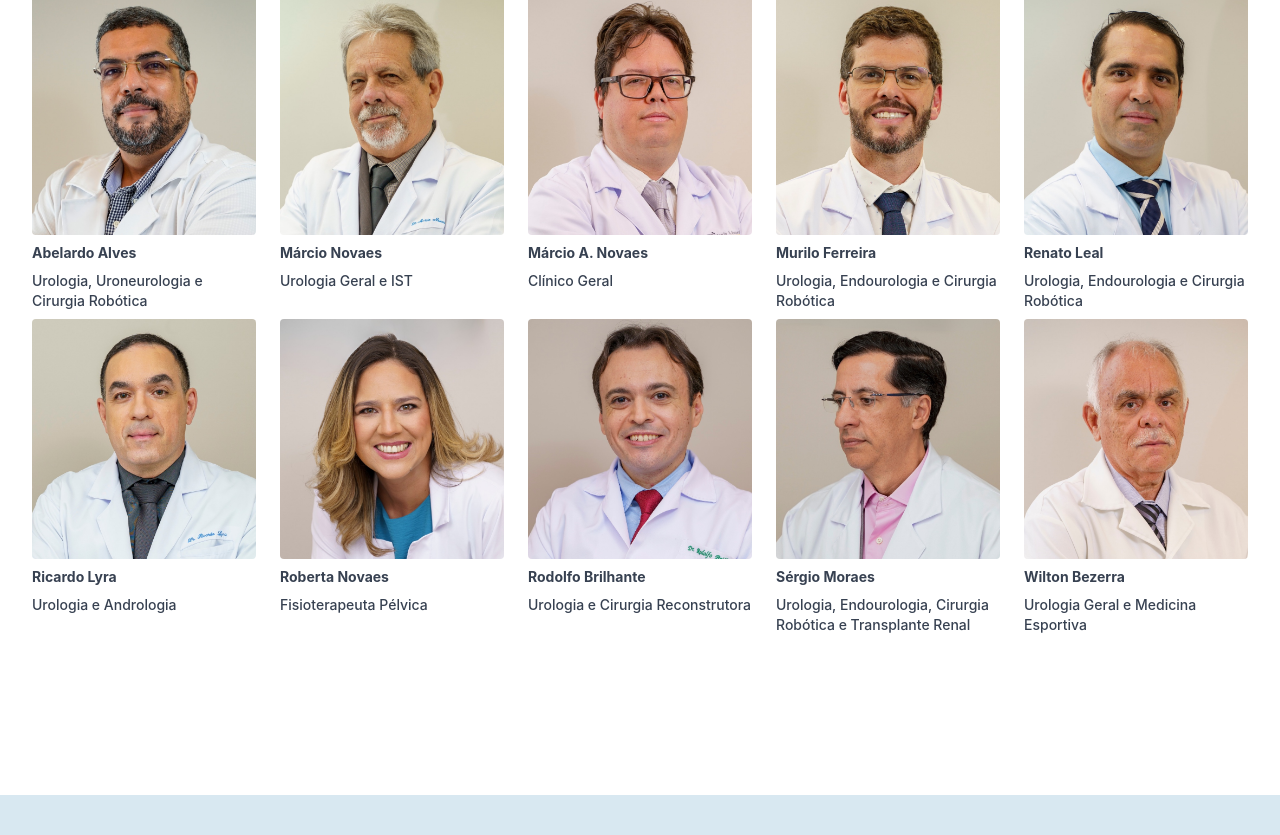
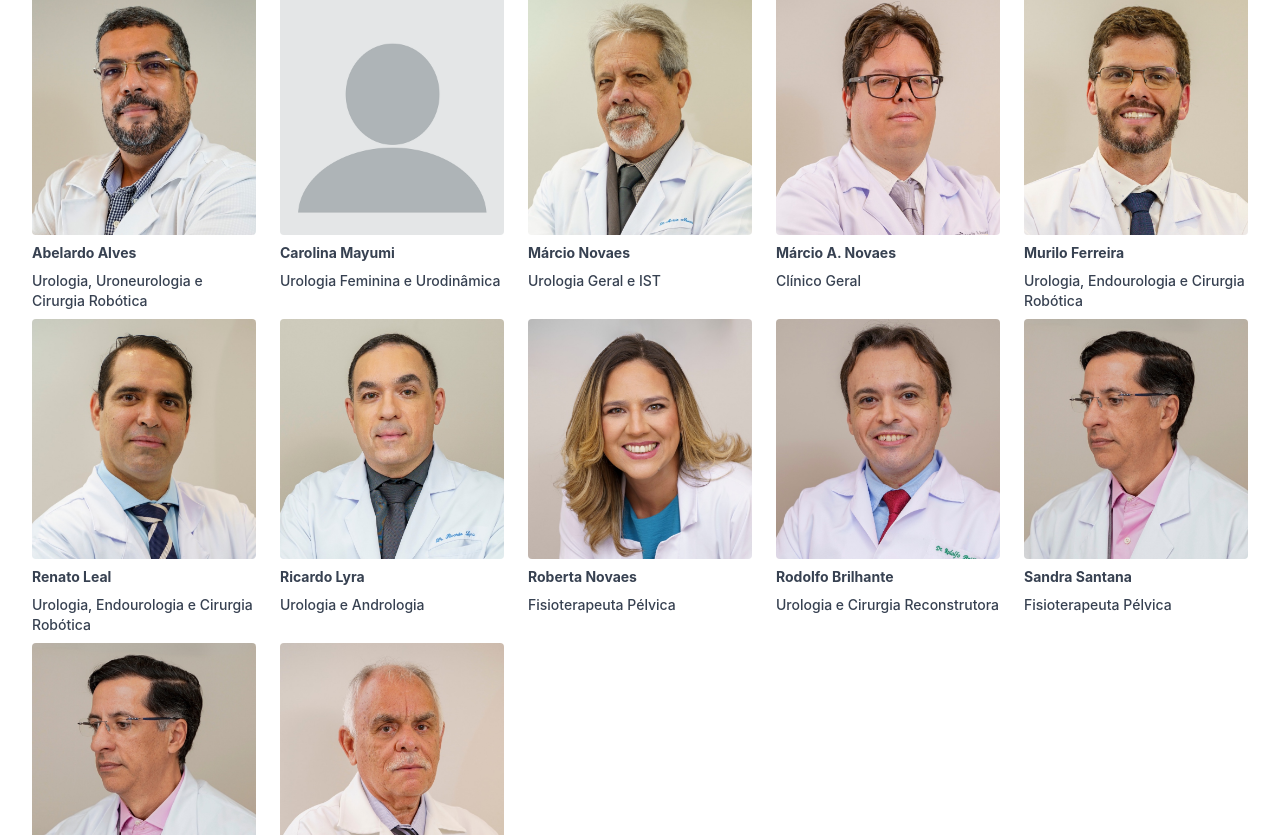
Before and after one commit to DeborahLyra/centro-urologico-de-olinda, a React (Vite) app: page / in a window 1280 px wide. Shown: the part 669-1504 px from the top of the page. Built offline with nearby package versions, Linux system fonts and the light colour scheme.

Commit message:
added 2 doctors

```diff
--- a/src/components/carousel/Carousel.jsx
+++ b/src/components/carousel/Carousel.jsx
@@ -1,13 +1,9 @@
 import React, { useState } from "react";
-import logo1  from "/public/imgs/centro-uro-1.jpeg"
-import logo2 from "/public/imgs/funcionarios.png"
-import allDocs from "/public/imgs/medicos.png"
+import logo1 from "/public/imgs/centro-uro-1.jpeg";
+import logo2 from "/public/imgs/funcionarios.png";
+import allDocs from "/public/imgs/medicos.png";
 
-const images = [
-  logo1,
-  allDocs,
-  logo2,
-];
+const images = [logo1, allDocs, logo2];
 
 const ImageCarousel = () => {
   const [currentIndex, setCurrentIndex] = useState(0);
@@ -24,15 +20,20 @@ const ImageCarousel = () => {
     setCurrentIndex(newIndex);
   };
 
+  const getBackgroundPosition = () => {
+    // Se for a terceira imagem (índice 2), aplica bg-bottom para telas médias e grandes
+    return currentIndex === 2 ? "md:bg-top lg:bg-top" : "";
+  };
+
   return (
     <div className="max-w-full h-64 relative group md:h-84 lg:h-96">
       {/* Imagem */}
       <div
-        className="w-full h-full bg-contain bg-center transition-all duration-500 ease-in-out bg-no-repeat md:bg-cover lg:bg-cover "
-        style={{backgroundImage: `url(${images[currentIndex]})`}}
+        className={`w-full h-full bg-contain bg-center transition-all duration-500 ease-in-out bg-no-repeat md:bg-cover lg:bg-cover ${getBackgroundPosition()}`}
+        style={{ backgroundImage: `url(${images[currentIndex]})` }}
       ></div>
 
-      {/* Back button */}
+      {/* Botão para voltar */}
       <button
         onClick={goToPrevious}
         className="absolute top-1/2 left-2 -translate-y-1/2 text-white p-2 rounded-full lg:hover:bg-blue-800 transition"
@@ -40,7 +41,7 @@ const ImageCarousel = () => {
         ❮
       </button>
 
-      {/*next button */}
+      {/* Botão para avançar */}
       <button
         onClick={goToNext}
         className="absolute top-1/2 right-2 -translate-y-1/2 text-white p-2 rounded-full lg:hover:bg-blue-800 transition"
@@ -48,7 +49,7 @@ const ImageCarousel = () => {
         ❯
       </button>
 
-      {/* Indicators */}
+      {/* Indicadores */}
       <div className="absolute bottom-2 left-1/2 transform -translate-x-1/2 flex space-x-2">
         {images.map((_, index) => (
           <div
--- a/src/components/listOfDoctors/ListOfDoctors.jsx
+++ b/src/components/listOfDoctors/ListOfDoctors.jsx
@@ -8,13 +8,19 @@ import robertaNovaes from '/public/imgs/doctors/roberta-novaes.jpeg'
 import rodolfoBrilhante from '/public/imgs/doctors/rodolfo-brilhante.jpeg'
 import sergioMoraes from '/public/imgs/doctors/sergio-moraes.jpeg'
 import wiltonBezerra from '/public/imgs/doctors/wilton-bezerra.jpeg'
-
+import defaultProfile from '/public/imgs/profile-default-pic.webp'
 
 const people = [
   {
     name: 'Abelardo Alves',
     role: 'Urologia, Uroneurologia e Cirurgia Robótica',
     imageUrl: abelardoAlves,
+    urlPage: ''
+  },
+  {
+    name: 'Carolina Mayumi',
+    role: 'Urologia Feminina e Urodinâmica',
+    imageUrl: defaultProfile,
     urlPage: ''
   },
   {
@@ -57,6 +63,12 @@ const people = [
       name: 'Rodolfo Brilhante',
       role: 'Urologia e Cirurgia Reconstrutora',
       imageUrl:rodolfoBrilhante,
+      urlPage: ''
+    },
+    {
+      name: 'Sandra Santana',
+      role: 'Fisioterapeuta Pélvica',
+      imageUrl: sergioMoraes,
       urlPage: ''
     },
     {
```
Also changed, not shown: public/imgs/profile-default-pic.webp (added).
